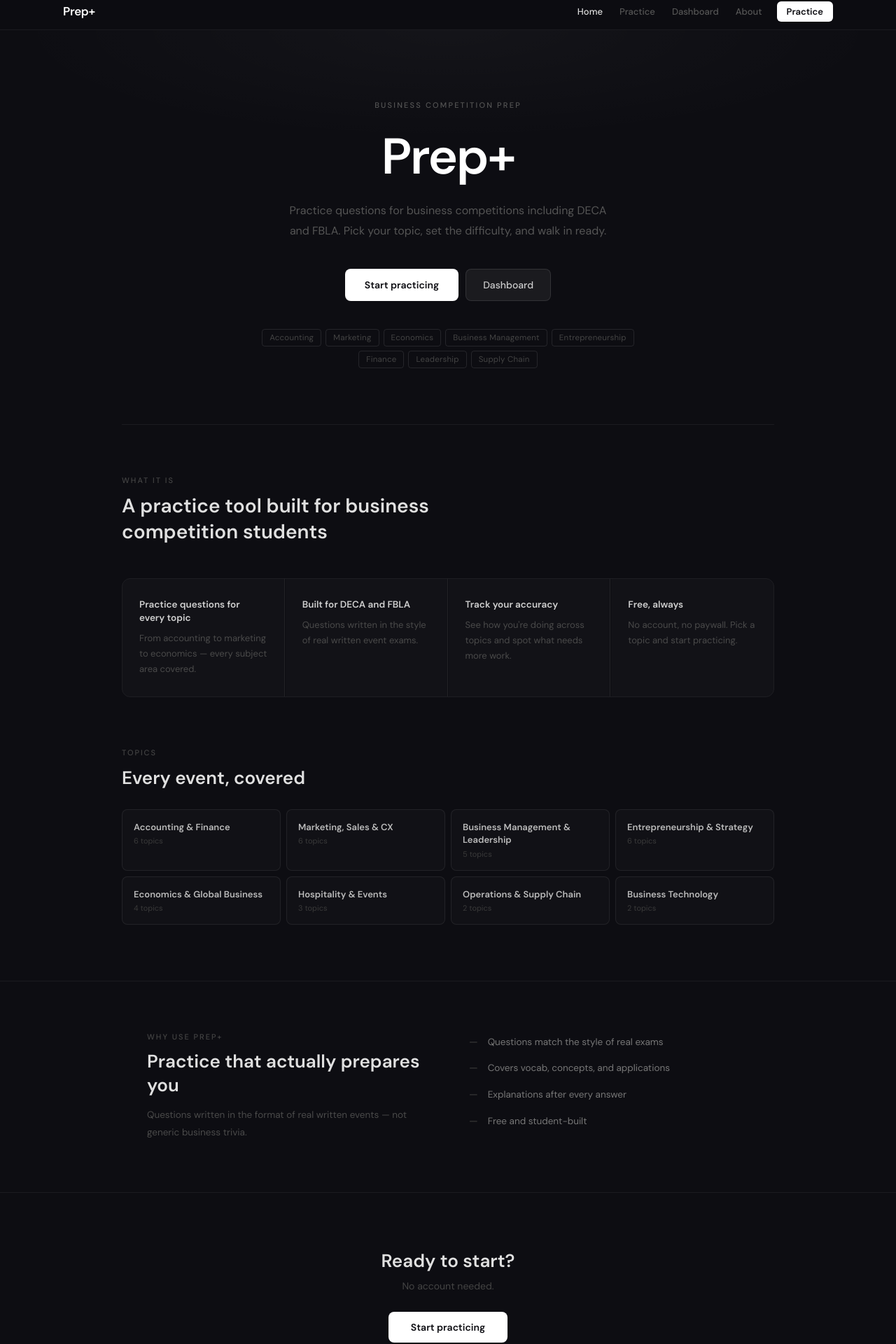
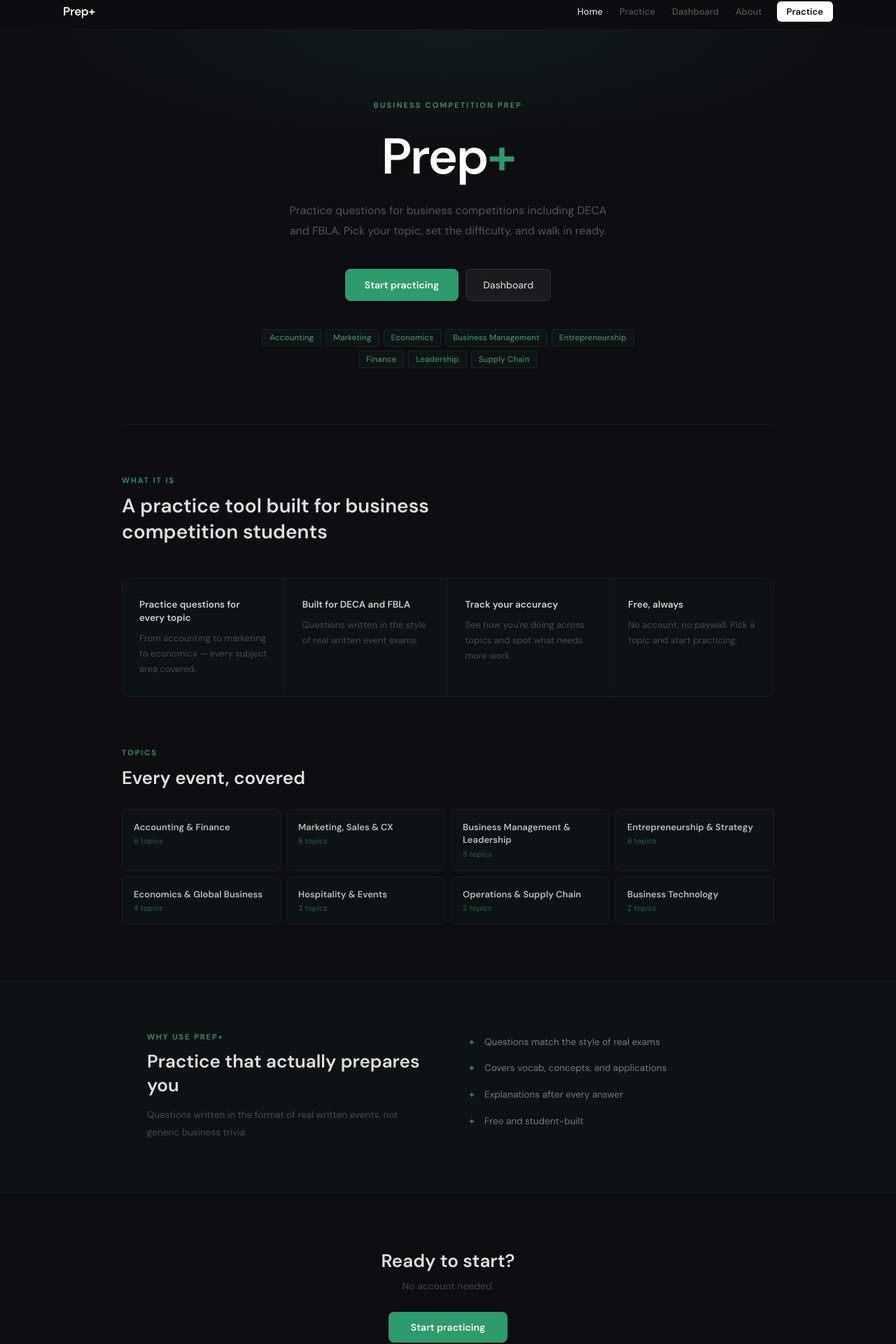
Before and after one commit to AyushiSushi/prep-plus, a React (Vite) app: page / in a window 1280 px wide. Shown: the part 10-1930 px from the top of the page at 70% size. Built offline with nearby package versions, Linux system fonts and the light colour scheme.

Commit message:
add green back

```diff
--- a/src/App.jsx
+++ b/src/App.jsx
@@ -197,14 +197,14 @@ function HomePage({ setPage }) {
 
       {/* ── HERO ── */}
       <div style={{ textAlign: "center", padding: "100px 24px 80px", position: "relative", overflow: "hidden" }}>
-        <div style={{ position: "absolute", inset: 0, background: "radial-gradient(ellipse 70% 40% at 50% 0%, rgba(255,255,255,0.03) 0%, transparent 70%)", pointerEvents: "none" }} />
+        <div style={{ position: "absolute", inset: 0, background: "radial-gradient(ellipse 70% 45% at 50% 0%, rgba(45,155,107,0.1) 0%, transparent 70%)", pointerEvents: "none" }} />
 
-        <div className="fu" style={{ position: "relative", fontSize: 11, letterSpacing: "0.2em", color: "#555", fontWeight: 500, textTransform: "uppercase", marginBottom: 28 }}>
+        <div className="fu" style={{ position: "relative", fontSize: 11, letterSpacing: "0.2em", color: "#2d9b6b", fontWeight: 600, textTransform: "uppercase", marginBottom: 28 }}>
           Business competition prep
         </div>
 
         <div className="fu" style={{ position: "relative", fontFamily: "'DM Sans', sans-serif", fontSize: "clamp(42px, 7vw, 72px)", fontWeight: 700, lineHeight: 1.08, marginBottom: 24, letterSpacing: "-0.03em", animationDelay: "0.07s" }}>
-          <span style={{ color: "#fff" }}>Prep+</span>
+          <span style={{ color: "#fff" }}>Prep</span><span style={{ color: "#2d9b6b" }}>+</span>
         </div>
 
         <div className="fu" style={{ position: "relative", fontSize: "clamp(14px, 2vw, 16px)", color: "#555", maxWidth: 480, margin: "0 auto 40px", lineHeight: 1.8, animationDelay: "0.14s", fontWeight: 400 }}>
@@ -212,7 +212,7 @@ function HomePage({ setPage }) {
         </div>
 
         <div className="fu" style={{ position: "relative", display: "flex", gap: 10, justifyContent: "center", flexWrap: "wrap", animationDelay: "0.2s" }}>
-          <button className="btn-g" onClick={() => setPage("generate")} style={{ padding: "13px 28px", fontSize: 14, borderRadius: 8, background: "#fff", color: "#0d0d12", fontWeight: 600 }}>Start practicing</button>
+          <button className="btn-g" onClick={() => setPage("generate")} style={{ padding: "13px 28px", fontSize: 14, borderRadius: 8 }}>Start practicing</button>
           <button className="btn-ghost" onClick={() => setPage("dashboard")} style={{ padding: "13px 24px", fontSize: 14, borderRadius: 8 }}>Dashboard</button>
         </div>
 
@@ -220,8 +220,8 @@ function HomePage({ setPage }) {
         <div ref={pillsRef} style={{ position: "relative", display: "flex", flexWrap: "wrap", gap: 6, justifyContent: "center", maxWidth: 600, margin: "40px auto 0" }}>
           {catLabels.map((c, i) => (
             <div key={c} style={{
-              fontSize: 11.5, background: "transparent", border: "1px solid rgba(255,255,255,0.1)",
-              borderRadius: 4, padding: "4px 10px", color: "#444", letterSpacing: "0.02em",
+              fontSize: 11.5, background: "rgba(45,155,107,0.06)", border: "1px solid rgba(45,155,107,0.15)",
+              borderRadius: 4, padding: "4px 10px", color: "#4a9e7a", letterSpacing: "0.02em",
               opacity: pillsVis ? 1 : 0, transform: pillsVis ? "translateY(0)" : "translateY(8px)",
               transition: `opacity 0.4s ease ${i * 30}ms, transform 0.4s ease ${i * 30}ms`,
             }}>{c}</div>
@@ -231,19 +231,19 @@ function HomePage({ setPage }) {
 
       {/* ── DIVIDER ── */}
       <div style={{ maxWidth: 980, margin: "0 auto", padding: "0 24px" }}>
-        <div style={{ height: 1, background: "rgba(255,255,255,0.06)" }} />
+        <div style={{ height: 1, background: "rgba(45,155,107,0.15)" }} />
       </div>
 
       {/* ── FEATURES ── */}
       <div style={{ maxWidth: 980, margin: "0 auto", padding: "72px 24px" }}>
         <div ref={featRef} className={`reveal ${featVis ? "visible" : ""}`} style={{ marginBottom: 48 }}>
-          <div style={{ fontSize: 11, textTransform: "uppercase", letterSpacing: "0.18em", color: "#444", fontWeight: 500, marginBottom: 12 }}>What it is</div>
+          <div style={{ fontSize: 11, textTransform: "uppercase", letterSpacing: "0.18em", color: "#2d9b6b", fontWeight: 600, marginBottom: 12 }}>What it is</div>
           <div style={{ fontSize: "clamp(22px, 3vw, 28px)", fontWeight: 600, color: "#e0e0e0", lineHeight: 1.3, maxWidth: 480 }}>A practice tool built for business competition students</div>
         </div>
-        <div ref={featStaggerRef} style={{ display: "grid", gridTemplateColumns: "repeat(auto-fit, minmax(210px, 1fr))", gap: 1, border: "1px solid rgba(255,255,255,0.07)", borderRadius: 12, overflow: "hidden" }}>
+        <div ref={featStaggerRef} style={{ display: "grid", gridTemplateColumns: "repeat(auto-fit, minmax(210px, 1fr))", gap: 1, border: "1px solid rgba(45,155,107,0.2)", borderRadius: 12, overflow: "hidden" }}>
           {features.map((f, i) => (
             <div key={f.title} className={`stagger-child ${featVisibles[i] ? "visible" : ""}`}
-              style={{ padding: "28px 24px", background: "rgba(255,255,255,0.02)", borderRight: i < 3 ? "1px solid rgba(255,255,255,0.07)" : "none", transitionDelay: `${i * 80}ms` }}>
+              style={{ padding: "28px 24px", background: "rgba(45,155,107,0.04)", borderRight: i < 3 ? "1px solid rgba(45,155,107,0.15)" : "none", transitionDelay: `${i * 80}ms` }}>
               <div style={{ fontSize: 13.5, fontWeight: 600, color: "#d0d0d0", marginBottom: 8, lineHeight: 1.4 }}>{f.title}</div>
               <div style={{ fontSize: 13, color: "#4a4a4a", lineHeight: 1.7 }}>{f.desc}</div>
             </div>
@@ -254,34 +254,34 @@ function HomePage({ setPage }) {
       {/* ── TOPICS ── */}
       <div style={{ maxWidth: 980, margin: "0 auto", padding: "0 24px 80px" }}>
         <div ref={topicHeadRef} className={`reveal ${topicHeadVis ? "visible" : ""}`} style={{ marginBottom: 28 }}>
-          <div style={{ fontSize: 11, textTransform: "uppercase", letterSpacing: "0.18em", color: "#444", fontWeight: 500, marginBottom: 12 }}>Topics</div>
+          <div style={{ fontSize: 11, textTransform: "uppercase", letterSpacing: "0.18em", color: "#2d9b6b", fontWeight: 600, marginBottom: 12 }}>Topics</div>
           <div style={{ fontSize: "clamp(20px, 3vw, 26px)", fontWeight: 600, color: "#e0e0e0" }}>Every event, covered</div>
         </div>
         <div ref={topicStaggerRef} style={{ display: "grid", gridTemplateColumns: "repeat(auto-fill, minmax(200px, 1fr))", gap: 8 }}>
           {CATEGORIES.map((cat, i) => (
             <div key={cat.id} className={`stagger-child chov ${topicVisibles[i] ? "visible" : ""}`}
               onClick={() => setPage("generate")}
-              style={{ padding: "16px 16px", borderRadius: 8, border: "1px solid rgba(255,255,255,0.07)", background: "rgba(255,255,255,0.02)", transitionDelay: `${i * 50}ms`, cursor: "pointer" }}>
+              style={{ padding: "16px 16px", borderRadius: 8, border: "1px solid rgba(45,155,107,0.15)", background: "rgba(45,155,107,0.04)", transitionDelay: `${i * 50}ms`, cursor: "pointer" }}>
               <div style={{ fontSize: 13, fontWeight: 600, color: "#bbb", lineHeight: 1.4, marginBottom: 3 }}>{cat.label}</div>
-              <div style={{ fontSize: 11, color: "#3a3a3a" }}>{cat.topics.length} topics</div>
+              <div style={{ fontSize: 11, color: "#2d9b6b", opacity: 0.6 }}>{cat.topics.length} topics</div>
             </div>
           ))}
         </div>
       </div>
 
       {/* ── WHY ── */}
-      <div style={{ borderTop: "1px solid rgba(255,255,255,0.06)", borderBottom: "1px solid rgba(255,255,255,0.06)", padding: "72px 24px" }}>
+      <div style={{ borderTop: "1px solid rgba(45,155,107,0.15)", borderBottom: "1px solid rgba(45,155,107,0.15)", padding: "72px 24px", background: "rgba(45,155,107,0.04)" }}>
         <div style={{ maxWidth: 860, margin: "0 auto", display: "grid", gridTemplateColumns: "repeat(auto-fit, minmax(240px, 1fr))", gap: 60, alignItems: "start" }}>
           <div ref={whyRef} className={`reveal-left ${whyVis ? "visible" : ""}`}>
-            <div style={{ fontSize: 11, textTransform: "uppercase", letterSpacing: "0.18em", color: "#444", fontWeight: 500, marginBottom: 12 }}>Why use Prep+</div>
+            <div style={{ fontSize: 11, textTransform: "uppercase", letterSpacing: "0.18em", color: "#2d9b6b", fontWeight: 600, marginBottom: 12 }}>Why use Prep+</div>
             <div style={{ fontSize: "clamp(20px, 3vw, 26px)", fontWeight: 600, color: "#e0e0e0", lineHeight: 1.3, marginBottom: 14 }}>Practice that actually prepares you</div>
-            <div style={{ fontSize: 13.5, color: "#4a4a4a", lineHeight: 1.85 }}>Questions written in the format of real written events — not generic business trivia.</div>
+            <div style={{ fontSize: 13.5, color: "#4a4a4a", lineHeight: 1.85 }}>Questions written in the format of real written events, not generic business trivia.</div>
           </div>
           <div ref={whyListRef} style={{ display: "flex", flexDirection: "column", gap: 16, paddingTop: 4 }}>
             {["Questions match the style of real exams", "Covers vocab, concepts, and applications", "Explanations after every answer", "Free and student-built"].map((t, i) => (
               <div key={t} className={`stagger-child ${whyListVisibles[i] ? "visible" : ""}`}
                 style={{ display: "flex", gap: 14, alignItems: "flex-start", transitionDelay: `${i * 100}ms` }}>
-                <span style={{ color: "#333", fontWeight: 600, fontSize: 14, flexShrink: 0, marginTop: 1 }}>—</span>
+                <span style={{ color: "#2d9b6b", fontWeight: 700, fontSize: 14, flexShrink: 0, marginTop: 1 }}>+</span>
                 <span style={{ fontSize: 13.5, color: "#777", lineHeight: 1.6 }}>{t}</span>
               </div>
             ))}
@@ -293,7 +293,7 @@ function HomePage({ setPage }) {
       <div ref={ctaRef} className={`reveal-scale ${ctaVis ? "visible" : ""}`} style={{ textAlign: "center", padding: "80px 24px" }}>
         <div style={{ fontSize: "clamp(20px, 3vw, 26px)", fontWeight: 600, color: "#e0e0e0", marginBottom: 10 }}>Ready to start?</div>
         <div style={{ fontSize: 14, color: "#444", marginBottom: 28 }}>No account needed.</div>
-        <button className="btn-g" onClick={() => setPage("generate")} style={{ padding: "13px 32px", fontSize: 14, borderRadius: 8, background: "#fff", color: "#0d0d12", fontWeight: 600 }}>Start practicing</button>
+        <button className="btn-g" onClick={() => setPage("generate")} style={{ padding: "13px 32px", fontSize: 14, borderRadius: 8 }}>Start practicing</button>
       </div>
 
       {/* ── FOOTER ── */}
```
